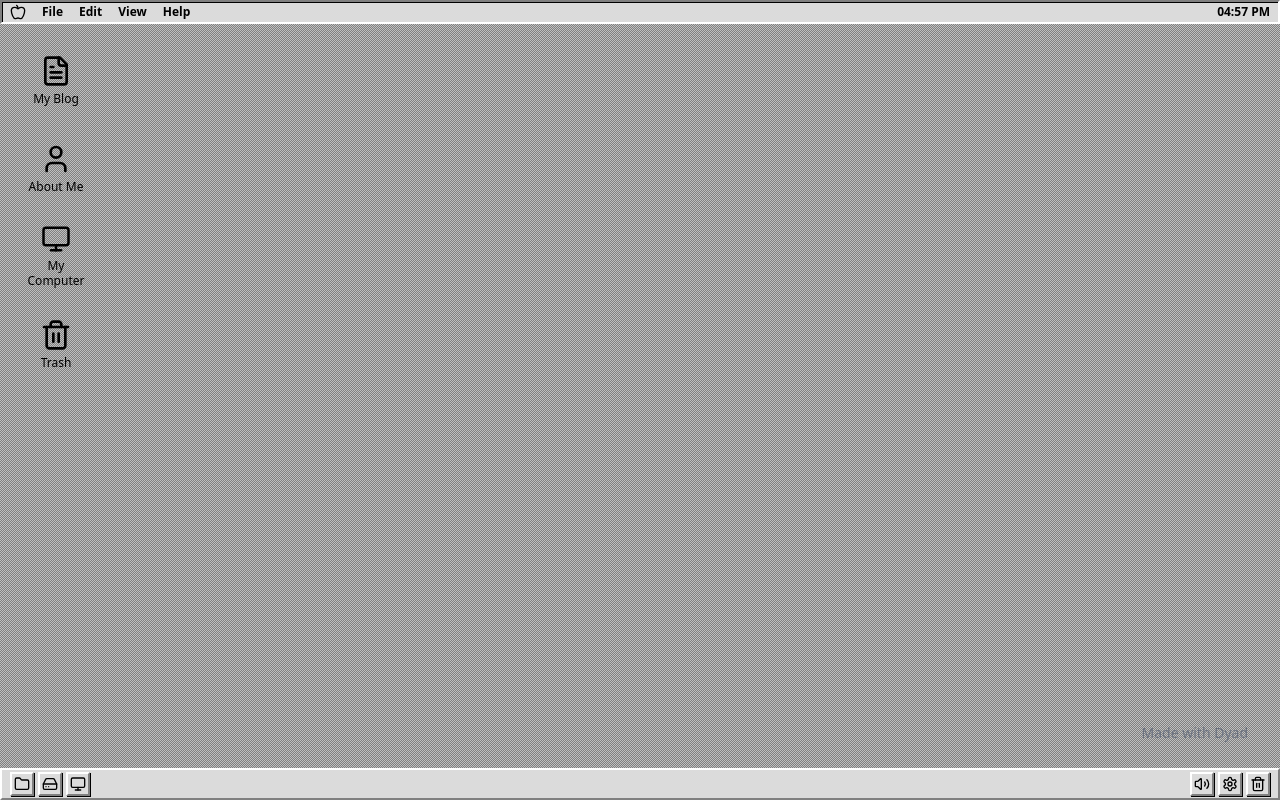
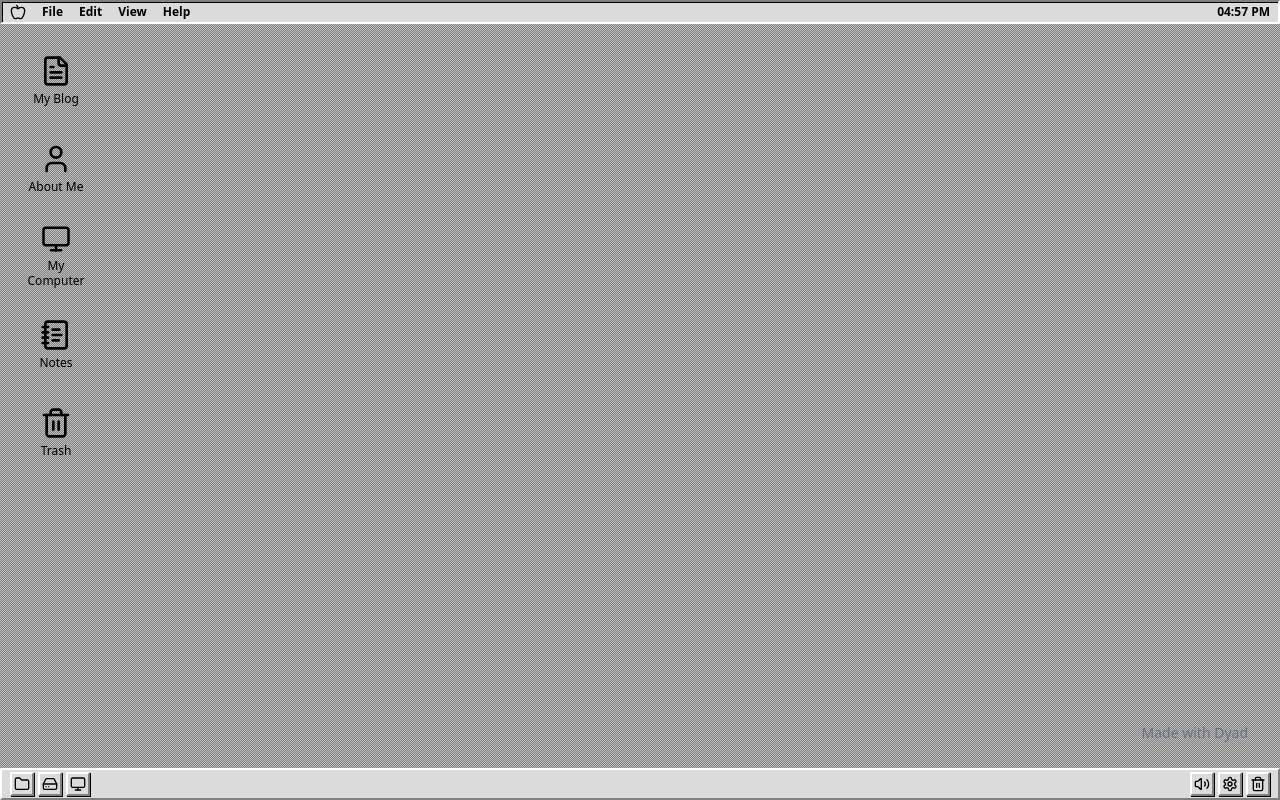
Before and after one commit to jungkj/studio, a React (Vite) app: page / in a window 1280 px wide. Built offline with nearby package versions, Linux system fonts and the light colour scheme.

Commit message:
[dyad] Added a Notes application and desktop icon to the macOS UI. - wrote 2 file(s)

```diff
--- /dev/null
+++ b/src/components/NotesApp.tsx
@@ -0,0 +1,30 @@
+import React, { useState } from 'react';
+import { PixelButton } from './PixelButton';
+import { Textarea } from '@/components/ui/textarea'; // Using shadcn/ui Textarea
+
+interface NotesAppProps {
+  onClose: () => void;
+}
+
+const NotesApp: React.FC<NotesAppProps> = ({ onClose }) => {
+  const [noteContent, setNoteContent] = useState<string>('Type your notes here...');
+
+  return (
+    <div className="p-2 font-sans text-mac-black flex flex-col h-full">
+      <h2 className="text-lg font-bold mb-4">My Notes</h2>
+      <div className="flex-grow mac-border-inset bg-mac-light-gray p-3 flex flex-col">
+        <Textarea
+          className="flex-grow resize-none bg-mac-light-gray text-mac-black border-none focus-visible:ring-0 focus-visible:ring-offset-0"
+          value={noteContent}
+          onChange={(e) => setNoteContent(e.target.value)}
+          placeholder="Start typing your notes..."
+        />
+      </div>
+      <div className="mt-4 text-right">
+        <PixelButton onClick={onClose} variant="default">Close Notes</PixelButton>
+      </div>
+    </div>
+  );
+};
+
+export { NotesApp };
--- a/src/pages/Index.tsx
+++ b/src/pages/Index.tsx
@@ -3,14 +3,15 @@ import { MadeWithDyad } from "@/components/made-with-dyad";
 import { Window } from '@/components/Window';
 import { BlogApp } from '@/components/BlogApp';
 import { AboutApp } from '@/components/AboutApp';
+import { MyComputerApp } from '@/components/MyComputerApp';
+import { NotesApp } from '@/components/NotesApp'; // Import NotesApp
 import { MenuBar } from '@/components/MenuBar';
 import { SystemTray } from '@/components/SystemTray';
 import { DesktopIcon } from '@/components/DesktopIcon';
-import { FileText, User, Monitor, Trash2 } from 'lucide-react'; // Added Trash2 icon
-import { MyComputerApp } from '@/components/MyComputerApp';
-import { toast } from 'sonner'; // Import toast for notifications
+import { FileText, User, Monitor, Trash2, NotebookText } from 'lucide-react'; // Added NotebookText icon
+import { toast } from 'sonner';
 
-type WindowName = 'blog' | 'about' | 'myComputer';
+type WindowName = 'blog' | 'about' | 'myComputer' | 'notes'; // Added 'notes'
 
 interface WindowState {
   isOpen: boolean;
@@ -22,9 +23,10 @@ const Index = () => {
     blog: { isOpen: false, zIndex: 10 },
     about: { isOpen: false, zIndex: 11 },
     myComputer: { isOpen: false, zIndex: 12 },
+    notes: { isOpen: false, zIndex: 13 }, // Initial z-index for Notes
   });
 
-  const [maxZIndex, setMaxZIndex] = useState(12);
+  const [maxZIndex, setMaxZIndex] = useState(13); // Updated max z-index
 
   const openWindow = (windowName: WindowName) => {
     setWindowStates(prev => {
@@ -73,7 +75,8 @@ const Index = () => {
         <DesktopIcon icon={FileText} label="My Blog" onClick={() => openWindow('blog')} />
         <DesktopIcon icon={User} label="About Me" onClick={() => openWindow('about')} />
         <DesktopIcon icon={Monitor} label="My Computer" onClick={() => openWindow('myComputer')} />
-        <DesktopIcon icon={Trash2} label="Trash" onClick={handleTrashClick} /> {/* New Trash Icon */}
+        <DesktopIcon icon={NotebookText} label="Notes" onClick={() => openWindow('notes')} /> {/* New Notes Icon */}
+        <DesktopIcon icon={Trash2} label="Trash" onClick={handleTrashClick} />
       </div>
 
       {/* Active Windows */}
@@ -110,6 +113,17 @@ const Index = () => {
           <MyComputerApp onClose={() => closeWindow('myComputer')} />
         </Window>
       )}
+      {windowStates.notes.isOpen && (
+        <Window
+          title="Notes"
+          onClose={() => closeWindow('notes')}
+          initialPosition={{ x: 350, y: 200 }}
+          zIndex={windowStates.notes.zIndex}
+          onFocus={() => focusWindow('notes')}
+        >
+          <NotesApp onClose={() => closeWindow('notes')} />
+        </Window>
+      )}
 
       {/* Made with Dyad */}
       <div className="absolute bottom-10 right-4">
```
